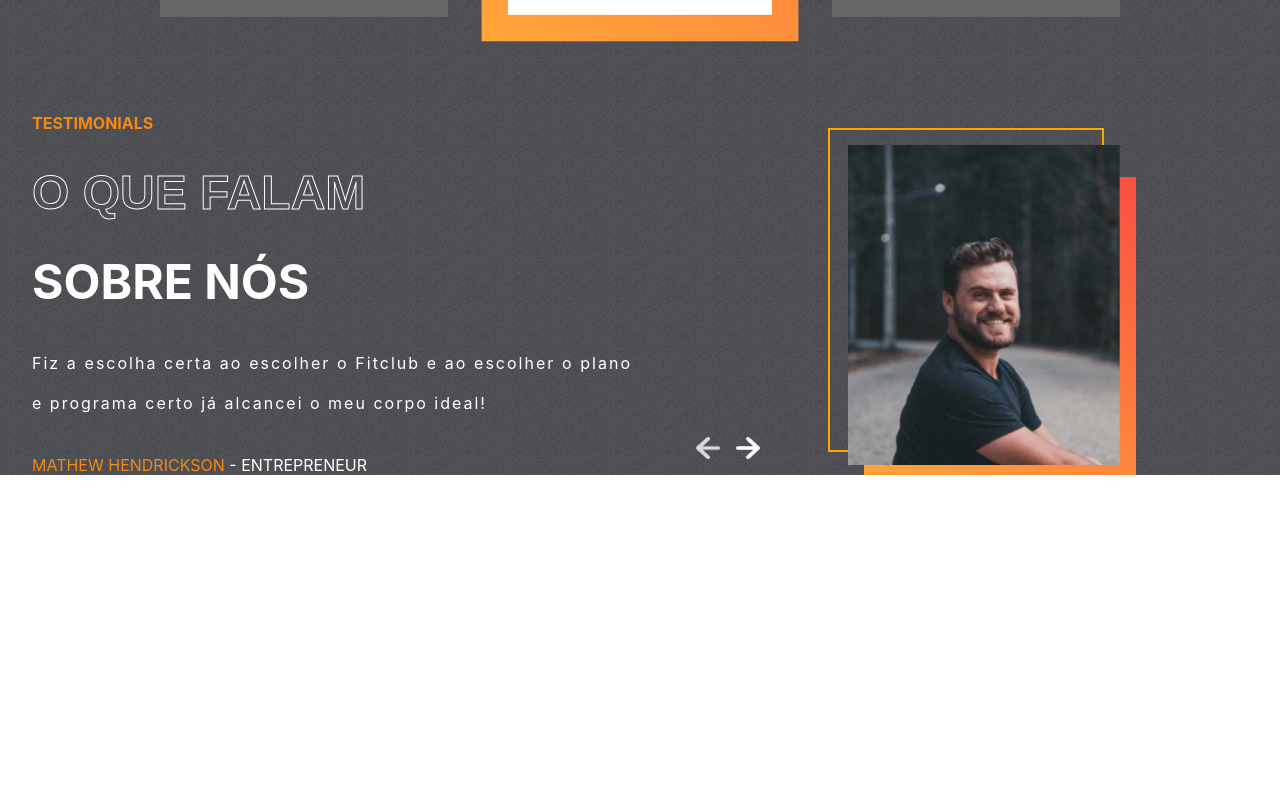
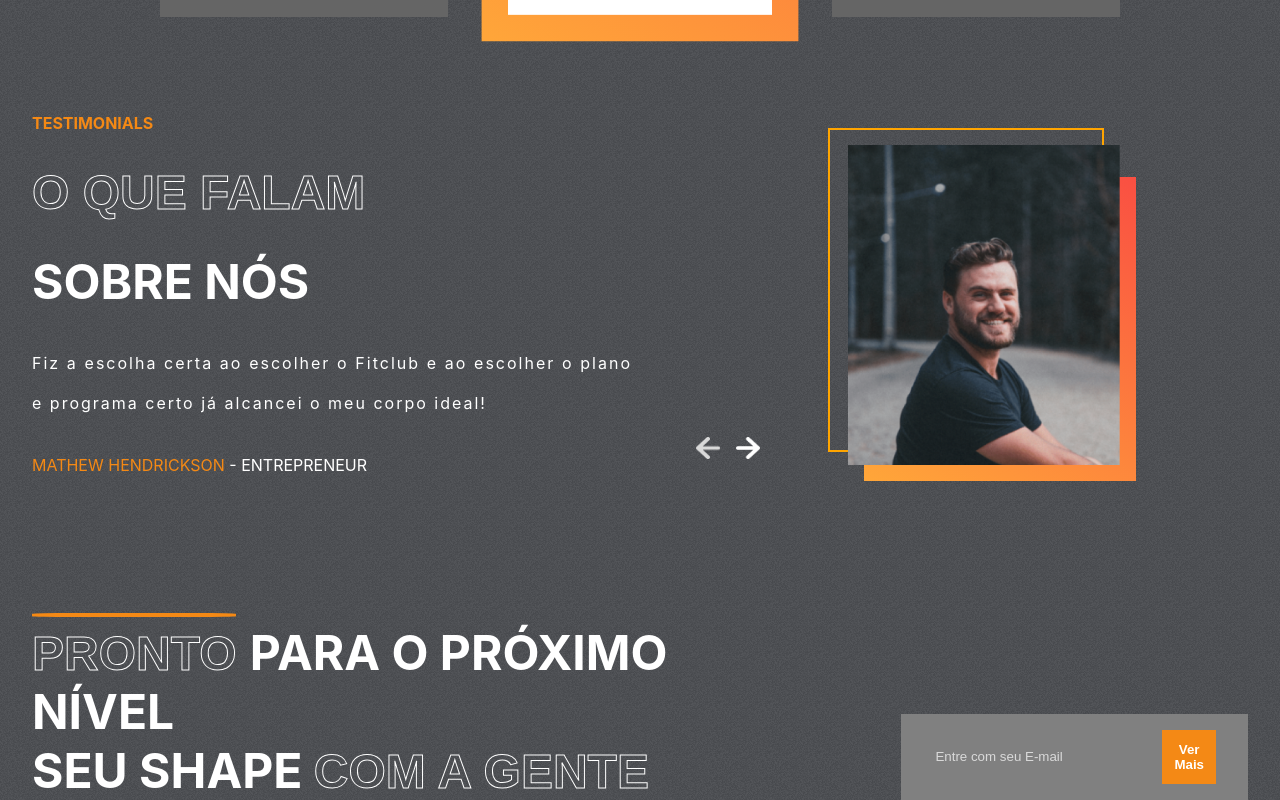
Before and after one commit to SuzukiJhor/Gym-website, a React (Vite) app: page / in a window 1280 px wide. Shown: the part 2483-3283 px from the top of the page. Before the commit the page ends 2958 px from the top, so only its background shows below. Built offline with nearby package versions, Linux system fonts and the light colour scheme.

Commit message:
feat: create component Fale-conosco

```diff
--- a/src/App.tsx
+++ b/src/App.tsx
@@ -5,6 +5,7 @@ import Programs from './components/Programs/Programs';
 import Reasons from './components/Reasons/Reasons';
 import Plans from './components/Plans/Plans';
 import Testimonials from './components/Testimonials/Testimonials';
+import Join from './components/Join/Join';
 
 function App() {
 
@@ -16,6 +17,7 @@ function App() {
           <Reasons/>
           <Plans/>
           <Testimonials/>
+          <Join/>
       </div>
     </>
   )
--- /dev/null
+++ b/src/components/Join/Join.css
@@ -0,0 +1,51 @@
+.join {
+    display: flex;
+    padding: 0 2rem;
+    gap: 10rem;
+    margin-top: 4%;
+}
+
+.left-j {
+    color: white;
+    font-size: 3rem;
+    font-weight: bold;
+    text-transform: uppercase;
+    position: relative;
+}
+
+.left-j>hr {
+    position: absolute;
+    width: 12.5rem;
+    border: 2px solid var(--orange);
+    border-radius: 20%;
+    margin: -10px 0;
+}
+
+.right-j {
+    display: flex;
+    justify-content: center;
+    align-items: flex-end;
+}
+
+.email-container {
+    display: flex;
+    gap: 3rem;
+    background-color: gray;
+    padding: 1rem 2rem;
+}
+
+.email-container>input {
+    background-color: transparent;
+    border: none;
+    outline: none;
+    color: var(--lightgray);
+}
+
+::placeholder {
+    color: var(--lightgray);
+}
+
+.btn-j {
+    background-color: var(--orange);
+    color: white;
+}
--- /dev/null
+++ b/src/components/Join/Join.tsx
@@ -0,0 +1,30 @@
+import React from 'react'
+import './Join.css'
+
+const Join = () => {
+  return (
+    <div className="join" id="join-us">
+        <div className="left-j">
+            <hr/>
+            <div>
+                <span className="stroke-text">Pronto </span>
+                <span>Para o PRÓXIMO Nível</span>
+            </div>
+
+            <div>
+                <span>Seu Shape </span>
+                <span className="stroke-text">Com a Gente</span>
+            </div>
+        </div>
+
+        <div className="right-j">
+            <form action="" className="email-container">
+                <input type="email" name="user-email" placeholder="Entre com seu E-mail" />
+                <button className="btn btn-j">Ver Mais</button>
+            </form>
+        </div>
+    </div>
+  )
+}
+
+export default Join
```
